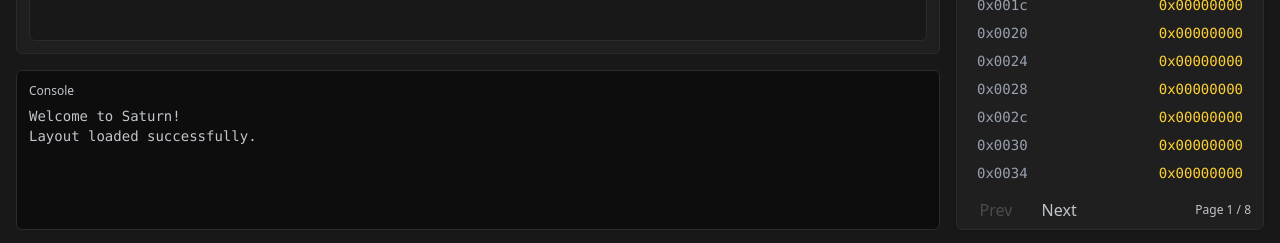
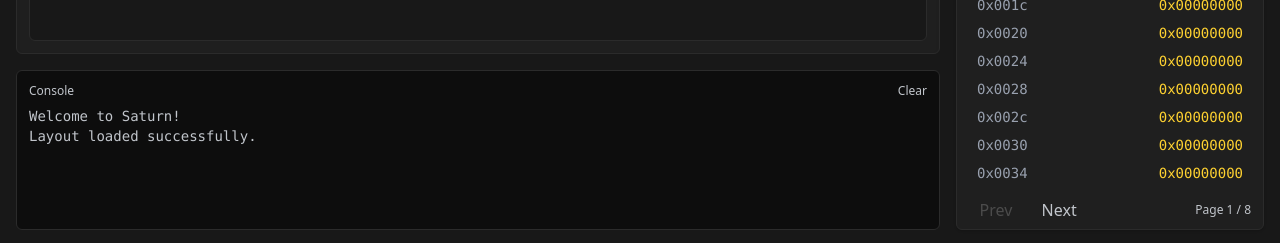
Before and after one commit to raj-jaiswal/Saturn, a React (Vite) app: page / in a window 1280 px wide. Shown: the part 554-797 px from the top of the page. Built offline with nearby package versions, Linux system fonts and the light colour scheme.

Commit message:
added clear button in console

```diff
--- a/src/App.jsx
+++ b/src/App.jsx
@@ -195,7 +195,7 @@ function App() {
             <TextEditor value={content} onChange={setContent} />
           </div>
           <div className="h-40">
-            <Console lines={consoleLines} />
+            <Console lines={consoleLines} setLines={setConsoleLines} />
           </div>
         </div>
 
--- a/src/components/Console.jsx
+++ b/src/components/Console.jsx
@@ -1,7 +1,11 @@
 import React, { useRef, useEffect } from "react";
 
-export default function Console({ lines = [] }) {
+export default function Console({ lines = [], setLines = ()=>[] }) {
   const ref = useRef(null);
+
+  function clear(){
+    setLines(()=>[])
+  }
 
   useEffect(() => {
     // auto-scroll to bottom
@@ -12,12 +16,14 @@ export default function Console({ lines = [] }) {
 
   return (
     <div
-      className="h-full rounded-md p-3 overflow-auto custom-scrollbar"
-      ref={ref}
+      className="h-full rounded-md p-3 overflow-auto custom-scrollbar relative"
       style={{ backgroundColor: "var(--console-bg)", border: "1px solid var(--border)" }}
     >
-      <div className="text-xs text-muted mb-2" style={{ color: "var(--muted)" }}>Console</div>
-      <div className="text-sm font-mono" style={{ color: "var(--muted)", lineHeight: 1.4 }}>
+      <div className="text-xs text-muted mb-2 w-full flex justify-between" style={{ color: "var(--muted)" }}>
+        <div>Console</div>
+        <div onClick={clear} className="cursor-pointer">Clear</div>
+      </div>
+      <div className="text-sm font-mono h-[80%] overflow-auto custom-scrollbar" style={{ color: "var(--muted)", lineHeight: 1.4 }} ref={ref}>
         {lines.map((l, i) => (
           <div key={i} className="whitespace-pre-wrap w-full">
             {l}
```
